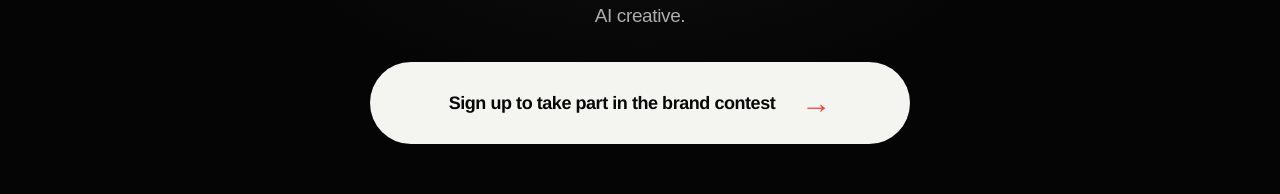
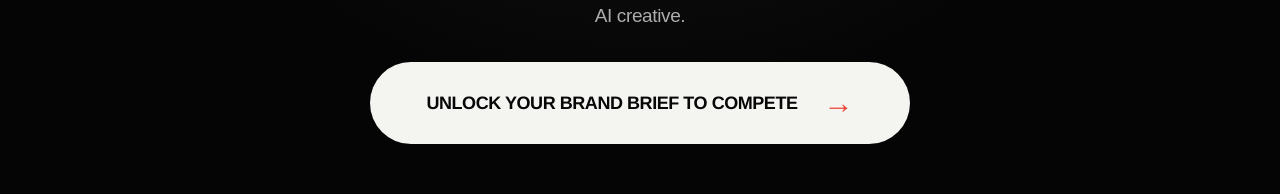
Before and after one commit to tlewisstempel-byte/oc-brand-contest, a Next.js app: page / in a window 1280 px wide. Shown: the part 592-786 px from the top of the page. Built offline with nearby package versions, Linux system fonts and the light colour scheme.

Commit message:
Focus contest CTA on unlocking brief

```diff
--- a/app/page.tsx
+++ b/app/page.tsx
@@ -90,7 +90,7 @@ export default function Home() {
           <div className="eyebrow">StackDaily x Open Campus</div>
           <h1>GET A BRAND BRIEF.<br />MAKE IT YOURS.<br /><em>WIN $500.</em></h1>
           <p className="lead">Behind this button is a randomised fictional brand brief and your instructions. Your entry could win $500 and be reviewed live by a top AI creative.</p>
-          <button className="primary-button" onClick={start}>Sign up to take part in the brand contest <span>→</span></button>
+          <button className="primary-button" onClick={start}>UNLOCK YOUR BRAND BRIEF TO COMPETE <span>→</span></button>
           <div className="landing-rule" />
           <div className="stat-row" aria-label="Contest details">
             <div><strong>$500</strong><span>prize pool</span></div>
@@ -105,7 +105,7 @@ export default function Home() {
           <button className="back" onClick={() => setStep("landing")}>← Back</button>
           <div className="eyebrow">Step 01 / Open Campus ID</div>
           <h1>UNLOCK<br />YOUR BRIEF.</h1>
-          <p>Sign in to take part. This is a placeholder for the Open Campus ID handoff.</p>
+          <p>Create your OC ID to unlock your brief. This is a placeholder for the Open Campus ID handoff.</p>
           <form onSubmit={submitSignup}>
             <label htmlFor="email">Email address</label>
             <div className="form-row">
```
